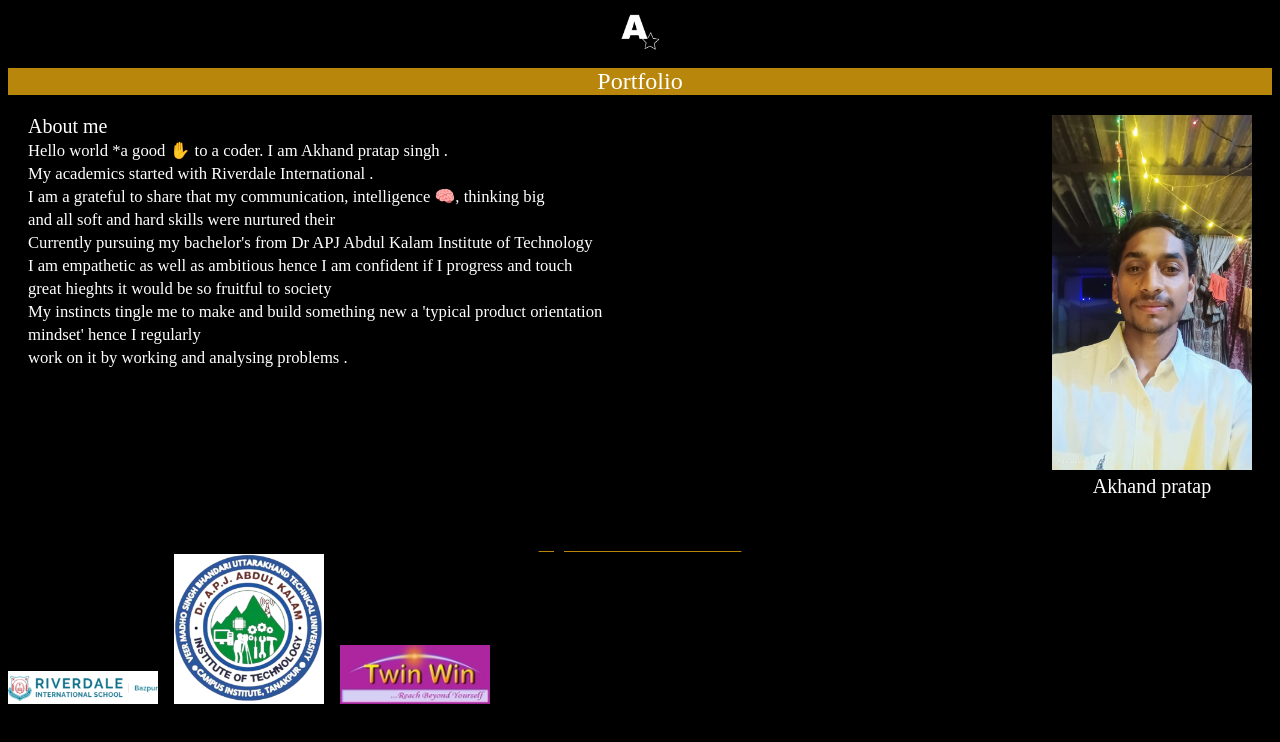
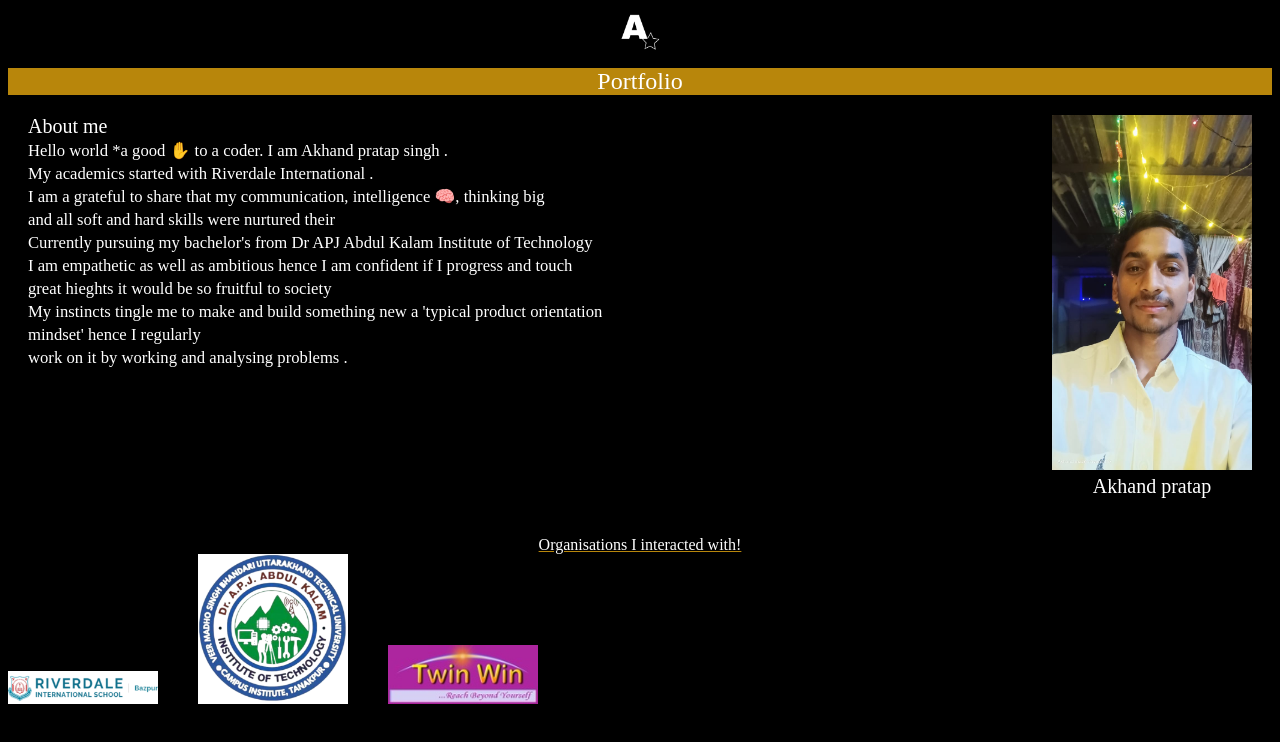
Before and after one commit to ansh36126/Portfolio-, a plain HTML site: page Index.html in a window 1280 px wide. Drawn offline with Linux system fonts and the light colour scheme.

Commit message:
Update Index.html

```diff
--- a/Index.html
+++ b/Index.html
@@ -29,9 +29,9 @@
     <div style="text-align: center; font-size: 20px;">Akhand pratap</div>
     </div>
     </div><br>
-    <div style="text-align:center;font-wieght:bold;text-decoration:underline;text-decoration-color:#B8860B;">Organisations I interacted with!</div>
-    <img src="Picsart_25-01-17_18-03-23-973.jpg" alt="Photo 1" width="150" height="auto">&nbsp;&nbsp;&nbsp;
-    <img src="2.png" alt="Photo 2" width="150" height="auto">&nbsp;&nbsp;&nbsp;
+    <div style="color:white;text-align:center;font-wieght:bold;text-decoration:underline;text-decoration-color:#B8860B;">Organisations I interacted with!</div>
+    <img src="Picsart_25-01-17_18-03-23-973.jpg" alt="Photo 1" width="150" height="auto">&nbsp;&nbsp;&nbsp;&nbsp;&nbsp;&nbsp;&nbsp;&nbsp;&nbsp;
+    <img src="2.png" alt="Photo 2" width="150" height="auto">&nbsp;&nbsp;&nbsp;&nbsp;&nbsp;&nbsp;&nbsp;&nbsp;&nbsp;
     <img src="qt=q_95.jpeg" alt="Photo 3" width="150" height="auto">
 </body>
 </html>
```
